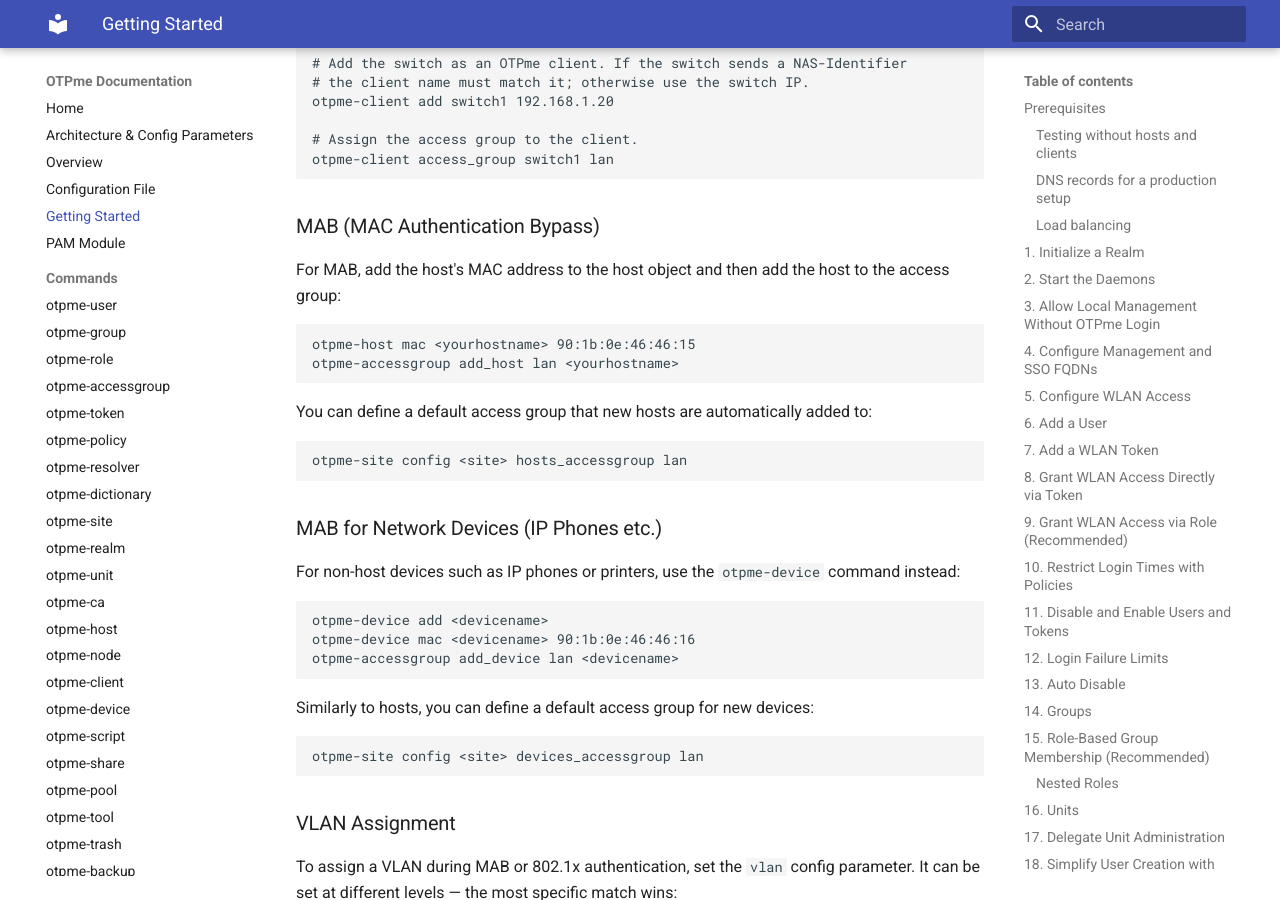
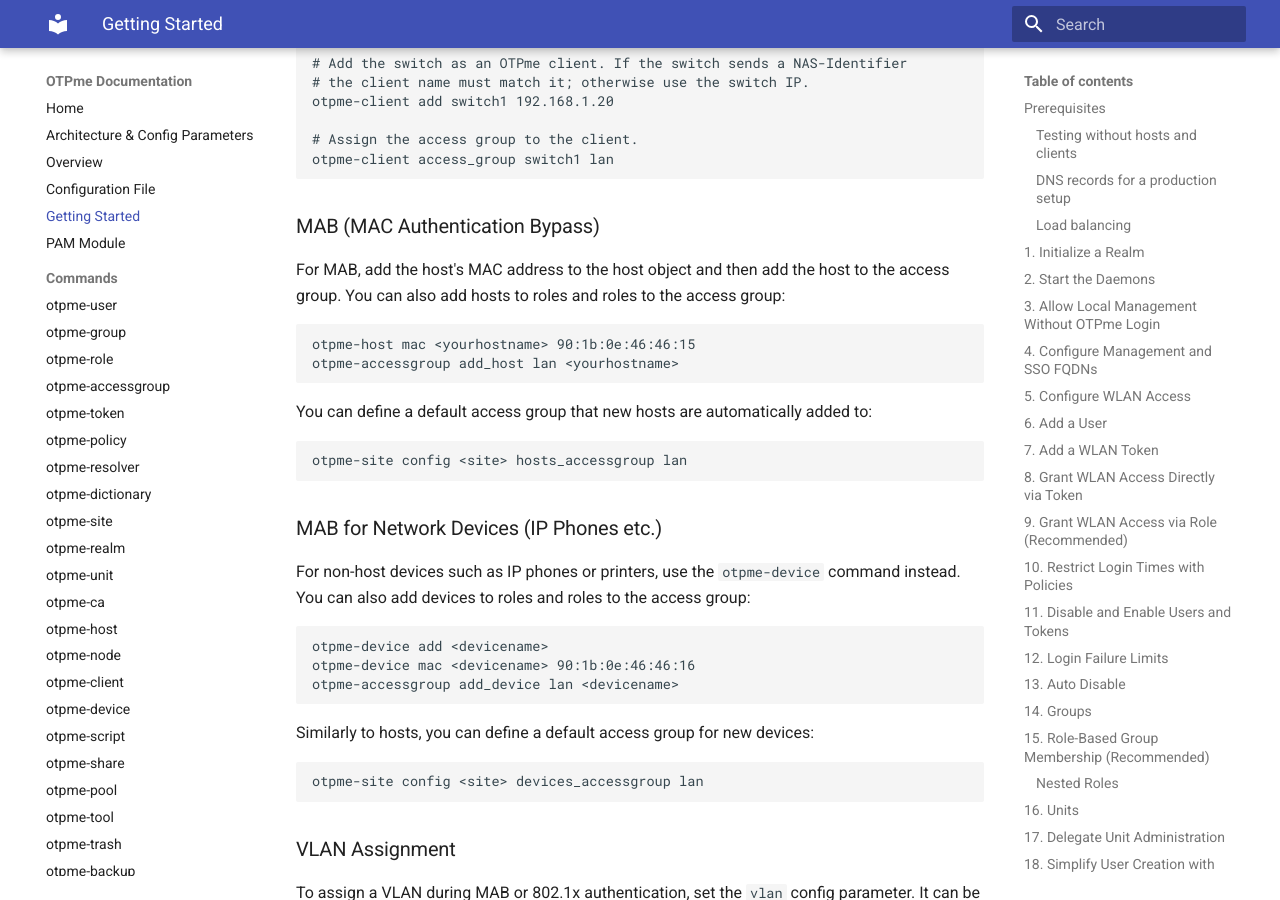
Before and after one commit to the2nd/otpme, an MkDocs documentation site: the page built from docs/getting-started.md, in a window 1280 px wide and 900 px high, scrolled down 22090 px. Built offline with MkDocs 1.6.1 and Material for MkDocs 9.7.7, drawn with Linux system fonts in a browser that asks for light colours.

Commit message:
Working on docs.

````diff
--- a/docs/getting-started.md
+++ b/docs/getting-started.md
@@ -1115,7 +1115,8 @@ otpme-client access_group switch1 lan
 ### MAB (MAC Authentication Bypass)
 
 For MAB, add the host's MAC address to the host object and then add the
-host to the access group:
+host to the access group. You can also add hosts to roles and roles to the
+access group:
 
 ```bash
 otpme-host mac <yourhostname> 90:1b:0e:46:46:15
@@ -1132,7 +1133,8 @@ otpme-site config <site> hosts_accessgroup lan
 ### MAB for Network Devices (IP Phones etc.)
 
 For non-host devices such as IP phones or printers, use the `otpme-device`
-command instead:
+command instead. You can also add devices to roles and roles to the access
+group:
 
 ```bash
 otpme-device add <devicename>
````
